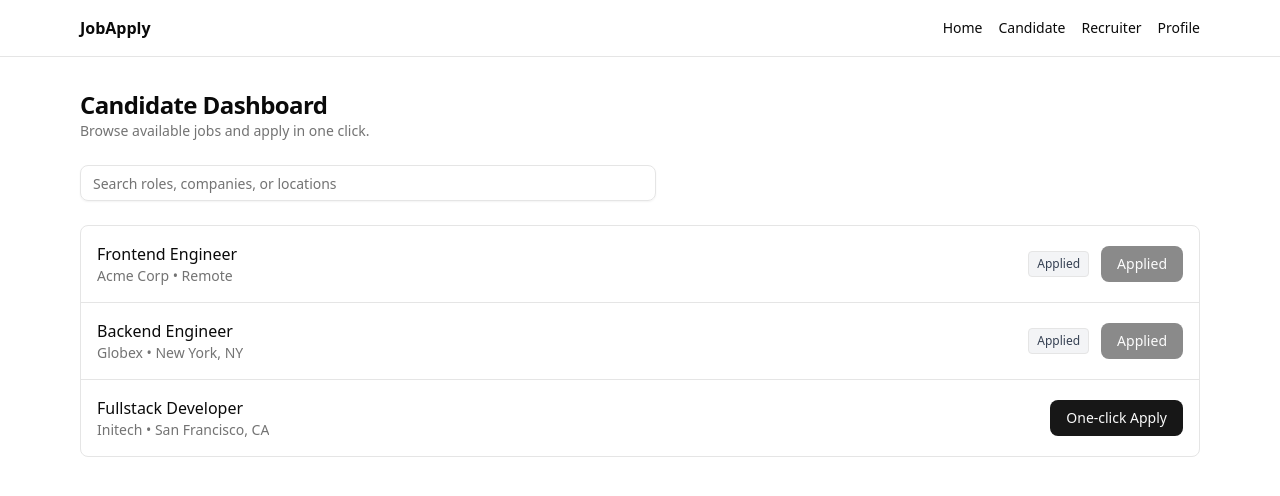
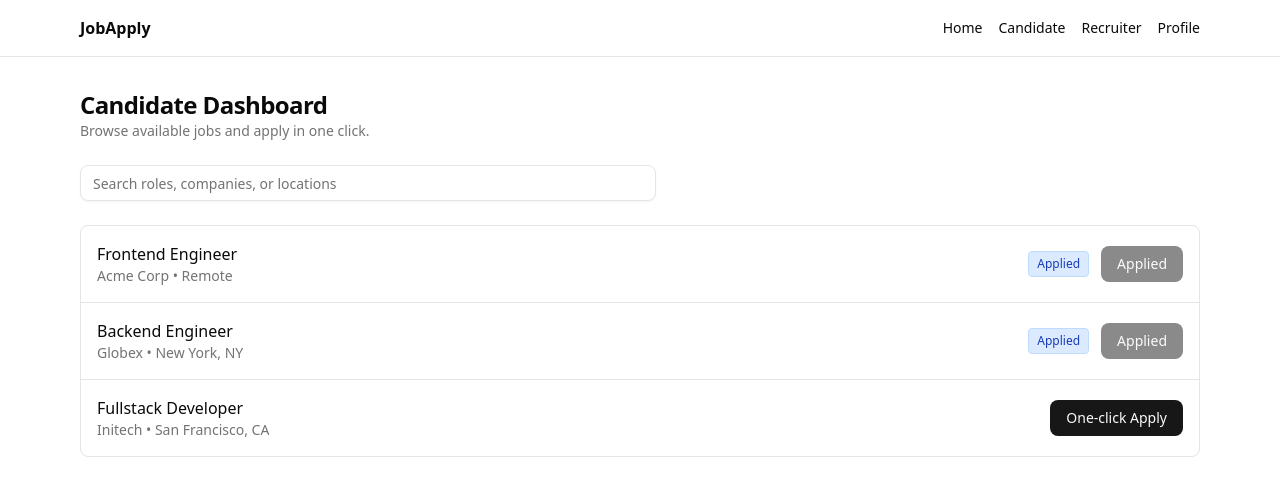
Before and after one commit to cs1060f25/asyst-project, a Next.js app: page /candidate in a window 1280 px wide. Shown: the top 496 px of the page. Built offline with nearby package versions, Linux system fonts and the light colour scheme.

Commit message:
fix: Update candidate dashboard to support all application statuses
- Fix type mismatch bug in Application status type
- Add support for Interview, Offer, Hired, and Rejected statuses
- Implement color-coded status badges for better UX
- Ensure candidates see accurate status updates from recruiters

```diff
--- a/src/app/candidate/page.tsx
+++ b/src/app/candidate/page.tsx
@@ -13,7 +13,7 @@ type Job = {
 
 type Application = {
   jobId: string;
-  status: "Applied" | "Under Review";
+  status: "Applied" | "Under Review" | "Interview" | "Offer" | "Hired" | "Rejected";
   appliedAt: string;
 };
 
@@ -61,6 +61,18 @@ export default function CandidatePage() {
 
   function getStatus(jobId: string) {
     return apps.find((a) => a.jobId === jobId)?.status ?? null;
+  }
+
+  function getStatusColor(status: Application["status"]) {
+    switch (status) {
+      case "Applied": return "bg-blue-100 text-blue-800 border-blue-200";
+      case "Under Review": return "bg-yellow-100 text-yellow-800 border-yellow-200";
+      case "Interview": return "bg-purple-100 text-purple-800 border-purple-200";
+      case "Offer": return "bg-green-100 text-green-800 border-green-200";
+      case "Hired": return "bg-green-200 text-green-900 border-green-300";
+      case "Rejected": return "bg-red-100 text-red-800 border-red-200";
+      default: return "bg-gray-100 text-gray-700 border-gray-200";
+    }
   }
 
   async function apply(jobId: string) {
@@ -122,8 +134,8 @@ export default function CandidatePage() {
                 </div>
               </div>
               <div className="flex items-center gap-3">
-                {isApplied ? (
-                  <span className="text-xs px-2 py-1 rounded bg-gray-100 border text-gray-700">{status}</span>
+                {isApplied && status ? (
+                  <span className={`text-xs px-2 py-1 rounded border font-medium ${getStatusColor(status)}`}>{status}</span>
                 ) : null}
                 <Button
                   onClick={() => apply(job.id)}
```
